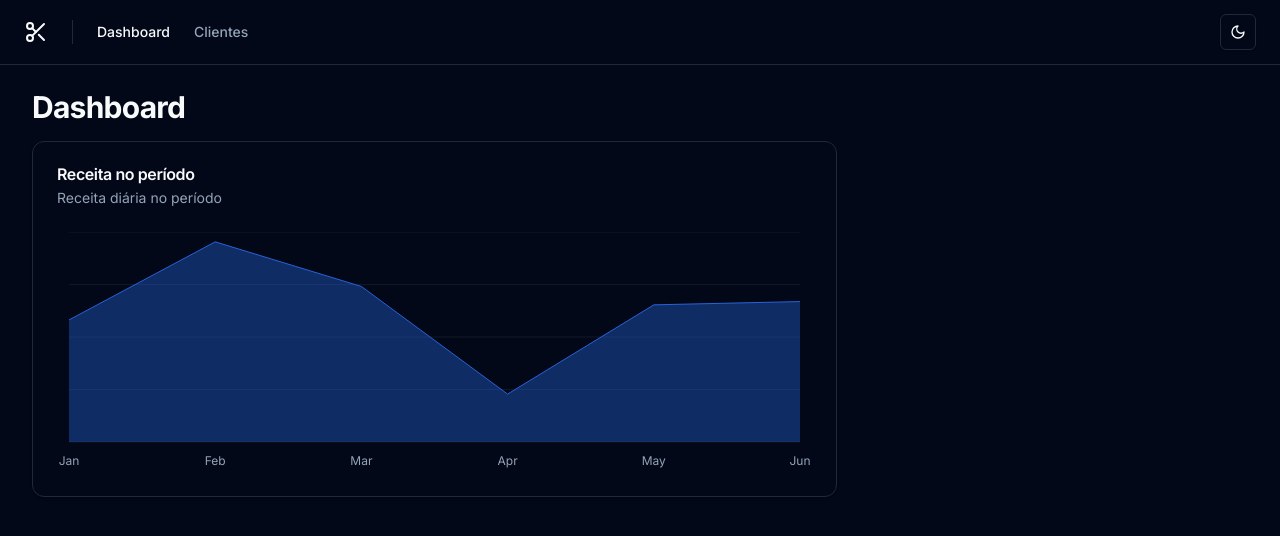
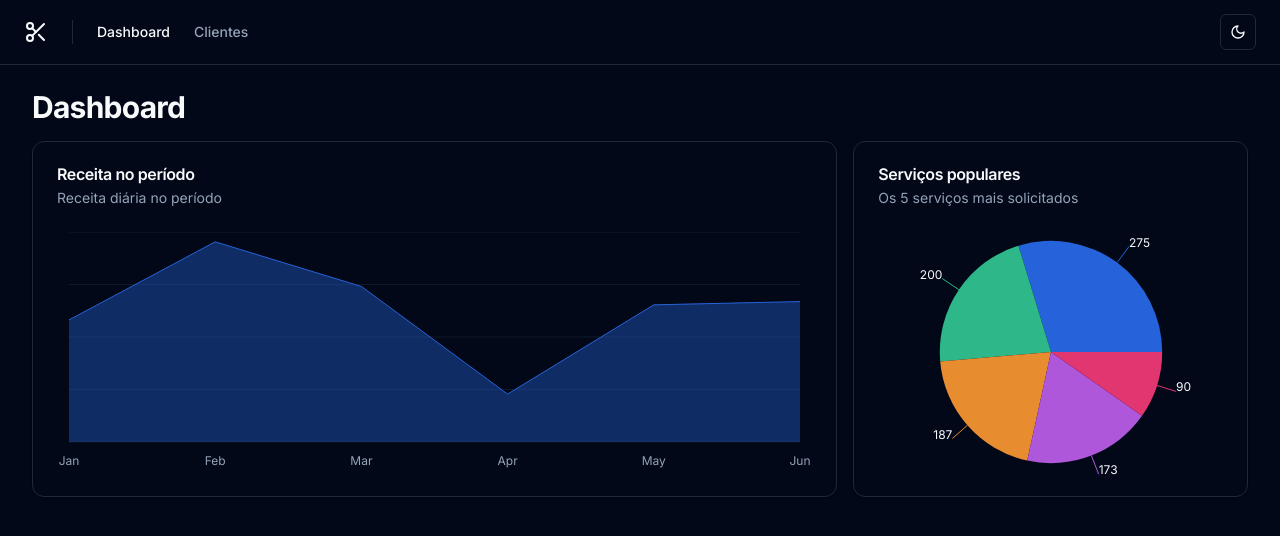
Before and after one commit to acesu1/customer-manager, a React (Vite) app: page / in a window 1280 px wide. Shown: the top 536 px of the page. Built offline with nearby package versions, Linux system fonts and the light colour scheme.

Commit message:
feat: popular services chart

```diff
--- a/src/pages/app/dashboard/index.tsx
+++ b/src/pages/app/dashboard/index.tsx
@@ -1,4 +1,5 @@
 import { ReceiptChart } from './receipt-chart'
+import { PopularServicesChart } from './popular-services-chart'
 
 export function Dashboard() {
   return (
@@ -9,6 +10,10 @@ export function Dashboard() {
         <div className="col-span-6">
           <ReceiptChart />
         </div>
+
+        <div className="col-span-3">
+          <PopularServicesChart />
+        </div>
       </div>
     </div>
   )
--- /dev/null
+++ b/src/pages/app/dashboard/popular-services-chart.tsx
@@ -0,0 +1,72 @@
+import { Pie, PieChart } from 'recharts'
+
+import {
+  Card,
+  CardContent,
+  CardDescription,
+  CardHeader,
+  CardTitle,
+} from '@/components/ui/card'
+
+import {
+  ChartConfig,
+  ChartContainer,
+  ChartTooltip,
+  ChartTooltipContent,
+} from '@/components/ui/chart'
+
+const chartData = [
+  { browser: 'chrome', visitors: 275, fill: 'var(--color-chrome)' },
+  { browser: 'safari', visitors: 200, fill: 'var(--color-safari)' },
+  { browser: 'firefox', visitors: 187, fill: 'var(--color-firefox)' },
+  { browser: 'edge', visitors: 173, fill: 'var(--color-edge)' },
+  { browser: 'other', visitors: 90, fill: 'var(--color-other)' },
+]
+
+const chartConfig = {
+  visitors: {
+    label: 'Visitors',
+  },
+  chrome: {
+    label: 'Chrome',
+    color: 'hsl(var(--chart-1))',
+  },
+  safari: {
+    label: 'Safari',
+    color: 'hsl(var(--chart-2))',
+  },
+  firefox: {
+    label: 'Firefox',
+    color: 'hsl(var(--chart-3))',
+  },
+  edge: {
+    label: 'Edge',
+    color: 'hsl(var(--chart-4))',
+  },
+  other: {
+    label: 'Other',
+    color: 'hsl(var(--chart-5))',
+  },
+} satisfies ChartConfig
+
+export function PopularServicesChart() {
+  return (
+    <Card className="flex flex-col">
+      <CardHeader className="pb-0">
+        <CardTitle>Serviços populares</CardTitle>
+        <CardDescription>Os 5 serviços mais solicitados</CardDescription>
+      </CardHeader>
+      <CardContent className="flex-1 pb-0">
+        <ChartContainer
+          config={chartConfig}
+          className="mx-auto aspect-square h-[288px] pb-0 [&_.recharts-pie-label-text]:fill-foreground"
+        >
+          <PieChart>
+            <ChartTooltip content={<ChartTooltipContent hideLabel />} />
+            <Pie data={chartData} dataKey="visitors" label nameKey="browser" />
+          </PieChart>
+        </ChartContainer>
+      </CardContent>
+    </Card>
+  )
+}
```
